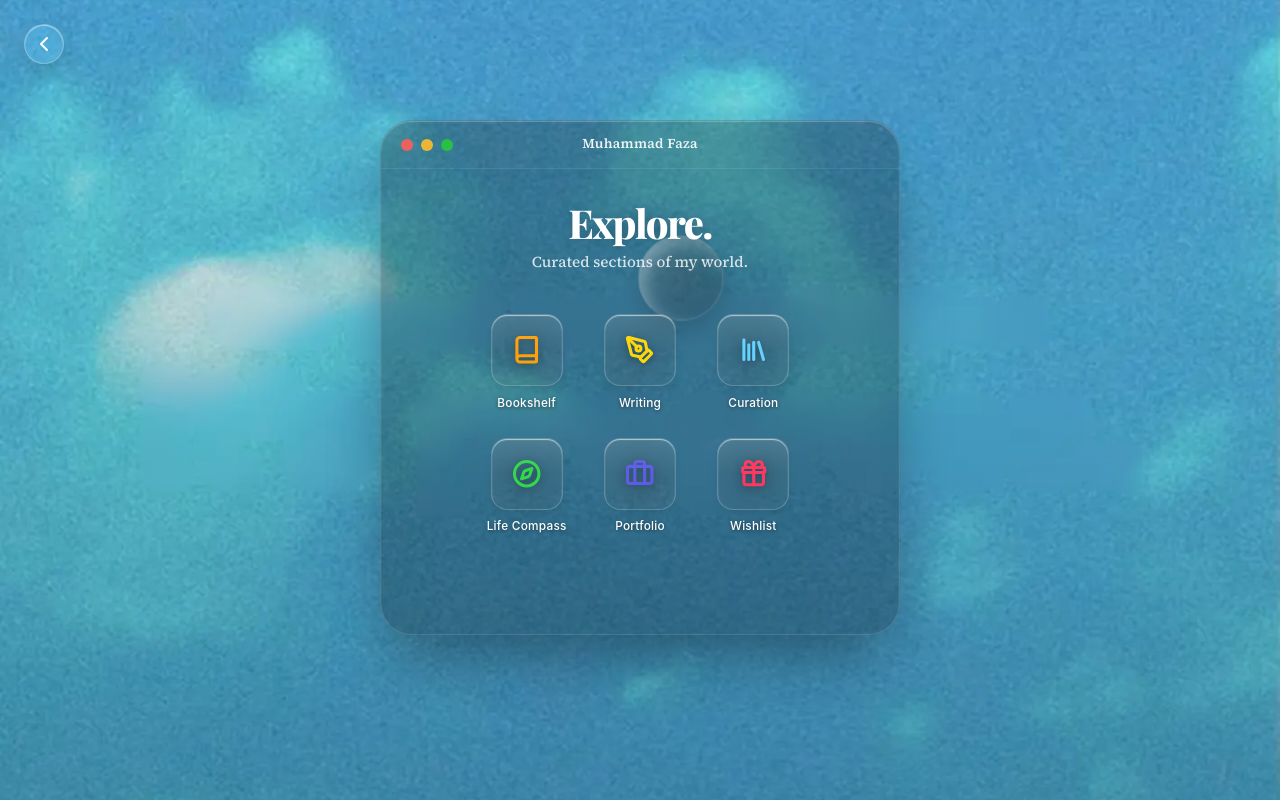
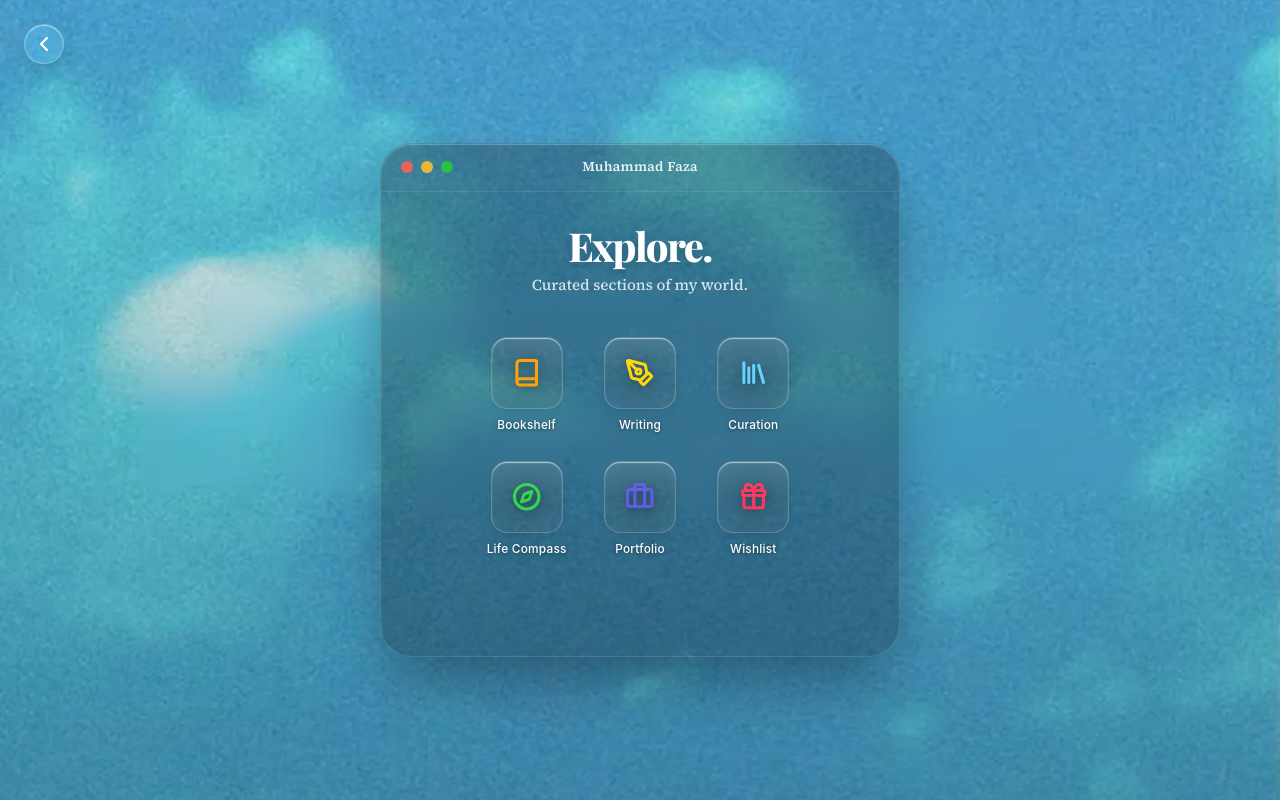
Before and after one commit to muhammadfaza16/muhammadfaza16.github.io, a Next.js app: page /starlight in a window 1280 px wide. Built offline with nearby package versions, Linux system fonts and the light colour scheme; no server answers; a web font is replaced by a local one.

Commit message:
style: center Spatial Window dock perfectly inside the viewport

```diff
--- a/src/app/starlight/page.tsx
+++ b/src/app/starlight/page.tsx
@@ -83,16 +83,13 @@ export default function StarlightPage() {
           <main style={{
             position: "relative",
             zIndex: 1,
-            minHeight: "100svh", // Changed from height to minHeight to prevent bottom clipping
+            minHeight: "100svh", // Prevent bottom clipping
             overflowX: "hidden", // Allow vertical scrolling if the device is very short
             display: "flex",
             flexDirection: "column",
             alignItems: "center",
-            justifyContent: "flex-start", // Change from center to flex-start
-            paddingTop: "15vh", // Explicitly position down from the top without negative margins
-            paddingLeft: "1rem",
-            paddingRight: "1rem",
-            paddingBottom: "1rem",
+            justifyContent: "center", // Perfectly center the dock
+            padding: "2rem 1rem", // Standard padding all around
           }}>
             <motion.div
               initial={{ opacity: 0, scale: 0.9, y: 20 }}
@@ -151,37 +148,6 @@ export default function StarlightPage() {
                 <div style={{ width: "52px" }} />
               </div>
 
-              {/* Small Ambient Glassy Sphere */}
-              <motion.div
-                animate={{
-                  y: [0, 80, -20, 150, 40, 250, 60, -10, 0], // Highly randomized vertical path
-                  x: [0, -120, -250, -80, -300, -150, -50, -200, 0], // Sweeping left-to-right path
-                  scale: [1, 1.15, 0.9, 1.2, 0.85, 1.1, 0.95, 1.05, 1], // Organic pulsing
-                }}
-                transition={{
-                  duration: 60, // Very slow, organic wandering movement
-                  repeat: Infinity,
-                  ease: "easeInOut",
-                }}
-                style={{
-                  position: "absolute",
-                  top: "10%",
-                  right: "15%",
-                  width: "76px",
-                  height: "76px",
-                  borderRadius: "50%", /* Perfect sphere */
-                  background: "linear-gradient(135deg, rgba(255,255,255,0.15) 0%, rgba(255,255,255,0) 100%)",
-                  boxShadow: "inset 6px 6px 12px rgba(255,255,255,0.25), inset -8px -8px 16px rgba(0,0,0,0.05), 0 10px 20px rgba(0,0,0,0.15)",
-                  backdropFilter: "blur(20px) saturate(140%)",
-                  WebkitBackdropFilter: "blur(20px) saturate(140%)",
-                  border: "1px solid rgba(255,255,255,0.12)",
-                  borderTop: "1px solid rgba(255,255,255,0.25)",
-                  borderLeft: "1px solid rgba(255,255,255,0.25)",
-                  zIndex: 0,
-                  pointerEvents: "none",
-                }}
-              />
-
               {/* Window Content */}
               <div style={{ padding: "2rem 1.5rem 3rem", position: "relative", zIndex: 1 }}>
                 {/* Simple Heading */}
```
